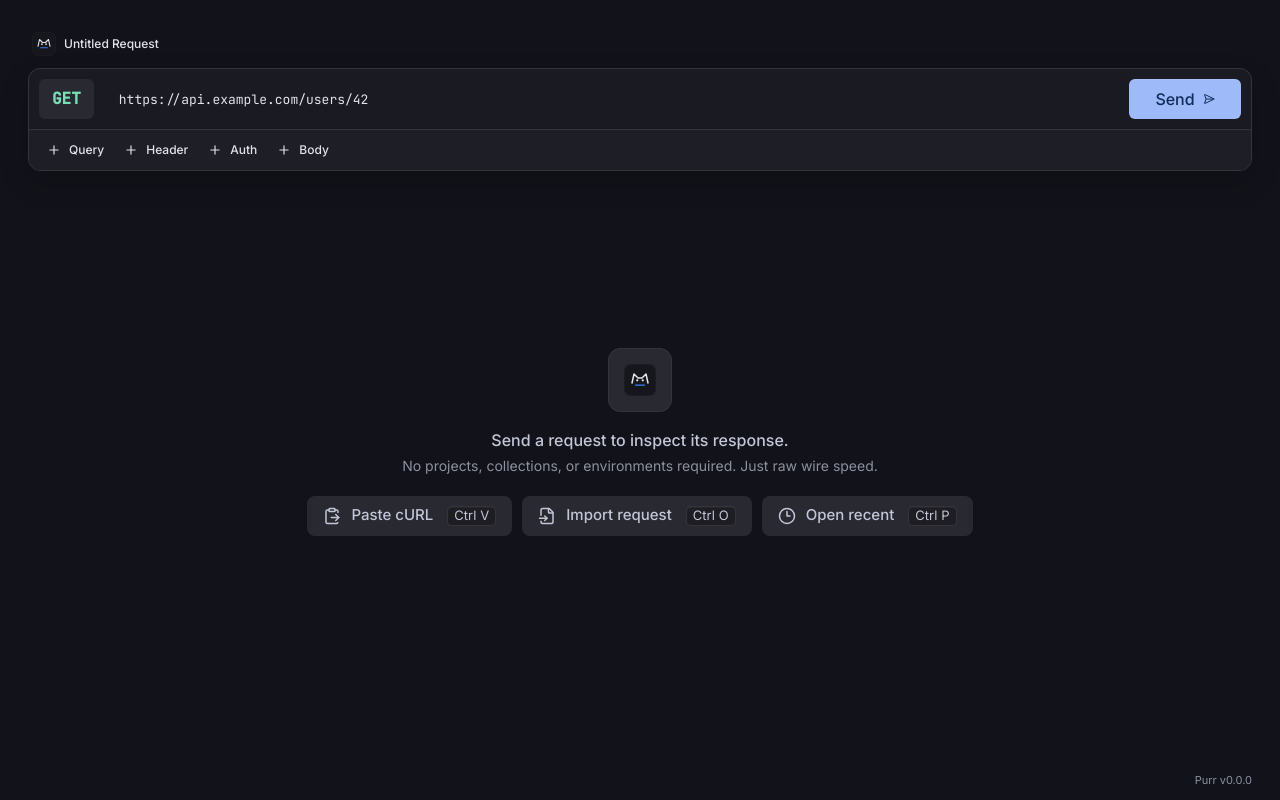
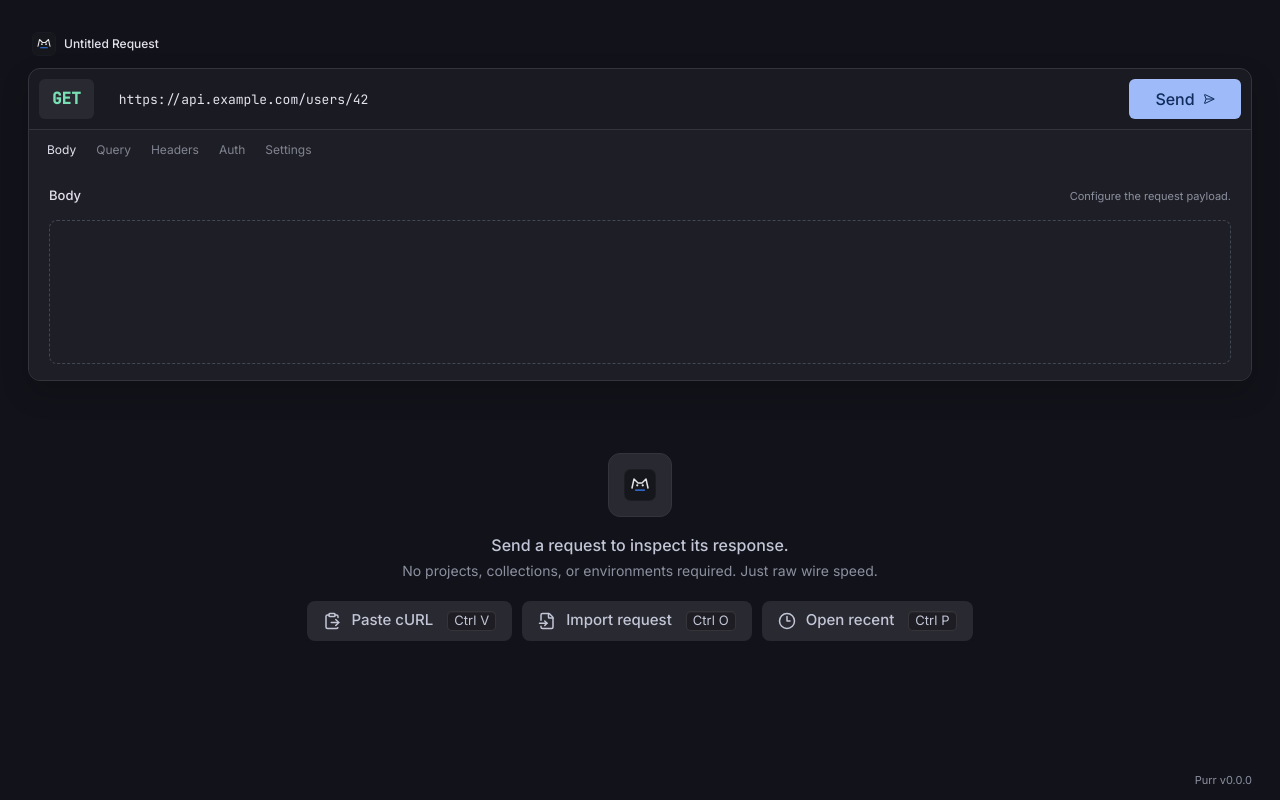
Before and after one commit to purr-app/Purr, a React (Vite) app: page /workbench in a window 1280 px wide. Both pictures are taken after a click on the tab "Body". Built offline with nearby package versions, Linux system fonts and the light colour scheme.

Commit message:
collapsable request data tabs

```diff
--- a/src/features/request-workbench/components/request-composer.tsx
+++ b/src/features/request-workbench/components/request-composer.tsx
@@ -1,11 +1,14 @@
-import { Plus, SendHorizonal } from "lucide-react";
+import { SendHorizonal } from "lucide-react";
+import { useCallback, useRef, useState } from "react";
 
 import { Button } from "../../../shared/components/ui/button";
 import { Input } from "../../../shared/components/ui/input";
 import { HttpMethodPicker } from "../../../shared/components/http/http-method-picker";
+import { useClickOutside } from "../../../shared/hooks/use-click-outside";
 import type { RequestDraft } from "../model/request";
-
-const requestSections = ["Query", "Header", "Auth", "Body"];
+import { RequestSectionPanel } from "./request-section-panel";
+import { RequestSectionTabs } from "./request-section-tabs";
+import type { RequestEditorSection } from "../model/request-editor-section";
 
 type RequestComposerProps = {
   draft: RequestDraft;
@@ -14,6 +17,16 @@ type RequestComposerProps = {
 };
 
 export function RequestComposer({ draft, onDraftChange, onSend }: RequestComposerProps) {
+  const [activeSection, setActiveSection] = useState<RequestEditorSection | null>(null);
+  const sectionControlsRef = useRef<HTMLDivElement>(null);
+
+  const closeSection = useCallback(() => setActiveSection(null), []);
+  useClickOutside(sectionControlsRef, closeSection, activeSection !== null);
+
+  const toggleSection = (section: RequestEditorSection) => {
+    setActiveSection((currentSection) => (currentSection === section ? null : section));
+  };
+
   return (
     <section className="overflow-hidden rounded-xl border border-border bg-surface shadow-panel" aria-label="Request composer">
       <form
@@ -40,15 +53,9 @@ export function RequestComposer({ draft, onDraftChange, onSend }: RequestCompose
         </div>
       </form>
 
-      <div className="flex min-h-10 flex-wrap items-center gap-1 border-t border-border bg-surface-raised px-2.5 py-1.5">
-        <div className="flex flex-wrap items-center gap-1">
-          {requestSections.map((section) => (
-            <Button key={section} className="h-7 px-2 text-body-sm" variant="ghost" size="sm" type="button">
-              <Plus className="size-3.5" aria-hidden="true" />
-              {section}
-            </Button>
-          ))}
-        </div>
+      <div ref={sectionControlsRef}>
+        <RequestSectionTabs activeSection={activeSection} onSectionChange={toggleSection} />
+        <RequestSectionPanel activeSection={activeSection} />
       </div>
     </section>
   );
--- /dev/null
+++ b/src/features/request-workbench/components/request-section-panel.tsx
@@ -0,0 +1,42 @@
+import { useEffect, useState } from "react";
+
+import { getRequestEditorSection, type RequestEditorSection } from "../model/request-editor-section";
+
+type RequestSectionPanelProps = {
+  activeSection: RequestEditorSection | null;
+};
+
+export function RequestSectionPanel({ activeSection }: RequestSectionPanelProps) {
+  const [renderedSection, setRenderedSection] = useState<RequestEditorSection | null>(activeSection);
+  const sectionId = activeSection ?? renderedSection;
+  const section = sectionId ? getRequestEditorSection(sectionId) : undefined;
+
+  useEffect(() => {
+    if (activeSection) {
+      setRenderedSection(activeSection);
+      return;
+    }
+
+    const removeContentTimer = window.setTimeout(() => setRenderedSection(null), 200);
+    return () => window.clearTimeout(removeContentTimer);
+  }, [activeSection]);
+
+  return (
+    <div
+      className={`grid transition-[grid-template-rows,opacity] duration-200 ease-out ${activeSection ? "grid-rows-[1fr] opacity-100" : "grid-rows-[0fr] opacity-0"}`}
+      aria-hidden={!activeSection}
+    >
+      <div className="min-h-0 overflow-hidden">
+        {section ? (
+          <section id={`request-section-${section.id}`} role="tabpanel" className="bg-surface-raised px-4 py-4 sm:px-5">
+            <div className="flex items-baseline justify-between gap-4">
+              <h2 className="m-0 text-body-md font-medium text-foreground">{section.label}</h2>
+              <p className="m-0 text-body-xs text-muted-foreground">{section.description}</p>
+            </div>
+            <div className="mt-4 min-h-36 rounded-lg border border-dashed border-border-strong bg-surface-raised" />
+          </section>
+        ) : null}
+      </div>
+    </div>
+  );
+}
--- /dev/null
+++ b/src/features/request-workbench/components/request-section-tabs.tsx
@@ -0,0 +1,35 @@
+import { cn } from "../../../shared/lib/cn";
+import { Button } from "../../../shared/components/ui/button";
+import { requestEditorSections, type RequestEditorSection } from "../model/request-editor-section";
+
+type RequestSectionTabsProps = {
+  activeSection: RequestEditorSection | null;
+  onSectionChange: (section: RequestEditorSection) => void;
+};
+
+export function RequestSectionTabs({ activeSection, onSectionChange }: RequestSectionTabsProps) {
+  return (
+    <div className="flex min-h-10 flex-wrap items-center gap-1 border-t border-border bg-surface-raised px-2.5 py-1.5" role="tablist" aria-label="Request options">
+      {requestEditorSections.map((section) => {
+        return (
+          <Button
+            key={section.id}
+            className={cn(
+              "h-7 px-2 text-xs font-normal leading-3",
+              activeSection === section.id ? "text-foreground" : "text-muted opacity-60",
+            )}
+            variant="ghost"
+            size="sm"
+            type="button"
+            role="tab"
+            aria-selected={activeSection === section.id}
+            aria-controls={`request-section-${section.id}`}
+            onClick={() => onSectionChange(section.id)}
+          >
+            {section.label}
+          </Button>
+        );
+      })}
+    </div>
+  );
+}
--- /dev/null
+++ b/src/features/request-workbench/model/request-editor-section.ts
@@ -0,0 +1,13 @@
+export const requestEditorSections = [
+  { id: "body", label: "Body", description: "Configure the request payload." },
+  { id: "query", label: "Query", description: "Add query parameters to the request URL." },
+  { id: "headers", label: "Headers", description: "Set HTTP request headers." },
+  { id: "auth", label: "Auth", description: "Configure request authentication." },
+  { id: "settings", label: "Settings", description: "Adjust request execution settings." },
+] as const;
+
+export type RequestEditorSection = (typeof requestEditorSections)[number]["id"];
+
+export function getRequestEditorSection(section: RequestEditorSection) {
+  return requestEditorSections.find((item) => item.id === section);
+}
--- /dev/null
+++ b/src/shared/hooks/use-click-outside.ts
@@ -0,0 +1,15 @@
+import { useEffect } from "react";
+import type { RefObject } from "react";
+
+export function useClickOutside<T extends HTMLElement>(ref: RefObject<T | null>, onClickOutside: () => void, enabled = true) {
+  useEffect(() => {
+    if (!enabled) return;
+
+    const handlePointerDown = (event: PointerEvent) => {
+      if (event.target instanceof Node && !ref.current?.contains(event.target)) onClickOutside();
+    };
+
+    document.addEventListener("pointerdown", handlePointerDown);
+    return () => document.removeEventListener("pointerdown", handlePointerDown);
+  }, [enabled, onClickOutside, ref]);
+}
```
Also changed, not shown: 1 other file (tests, documents, lock files or other folders).
